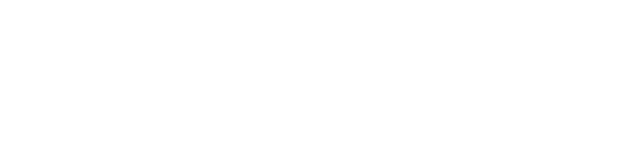
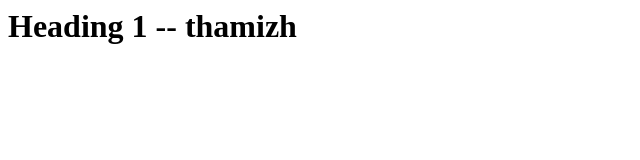
Before and after one commit to thamizh-mentorfox/git_practice, a plain HTML site: page index.html in a window 1280 px wide. Shown: the whole page, without its empty margins (0-640 px from the left). Drawn offline with Linux system fonts and the light colour scheme.

Commit message:
heading added by thamizh

```diff
--- a/index.html
+++ b/index.html
@@ -4,6 +4,6 @@
     </head>
 
     <body>
-
+       <h1>Heading 1 -- thamizh</h1>
     </body>
 </html>
```
